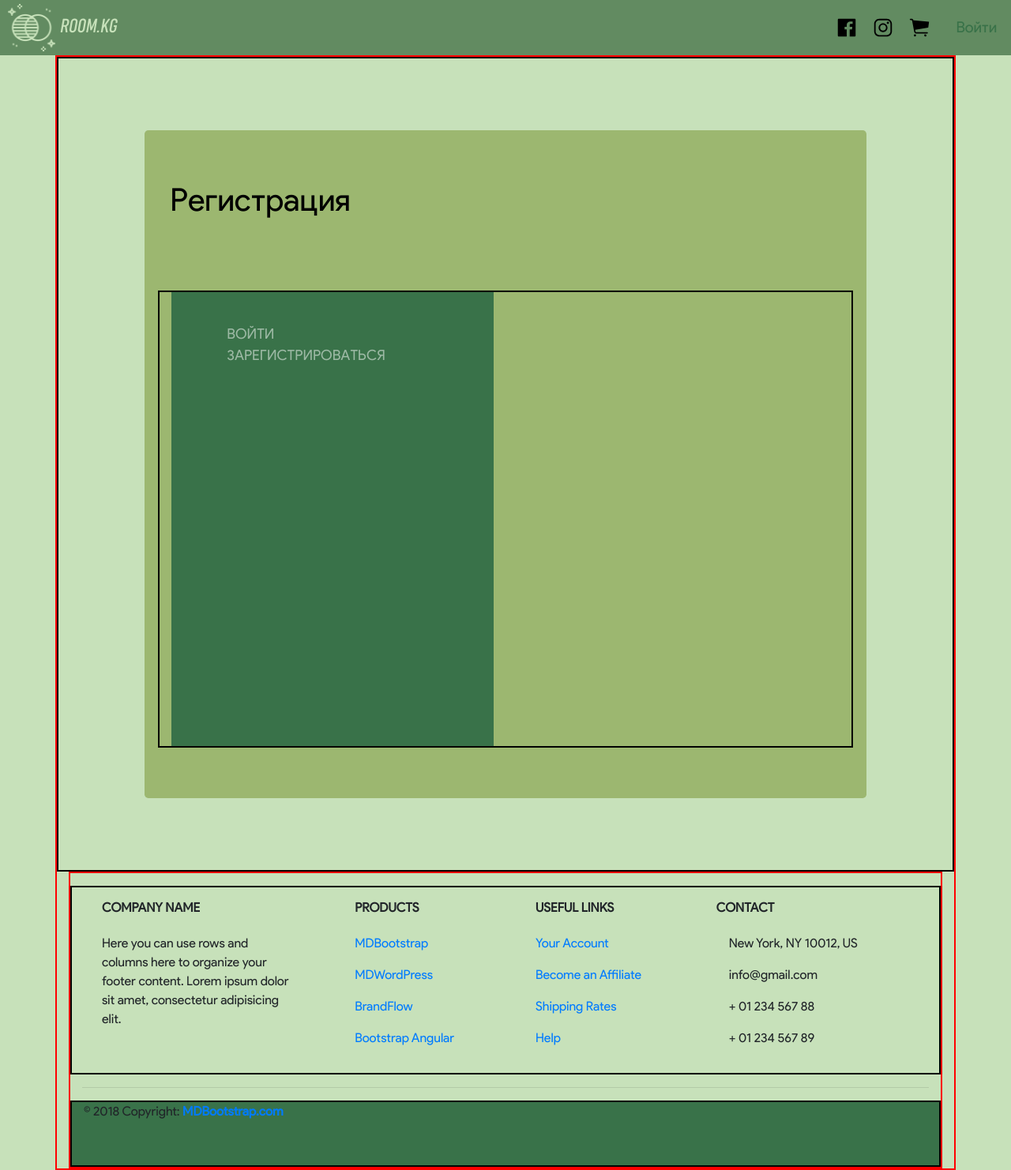
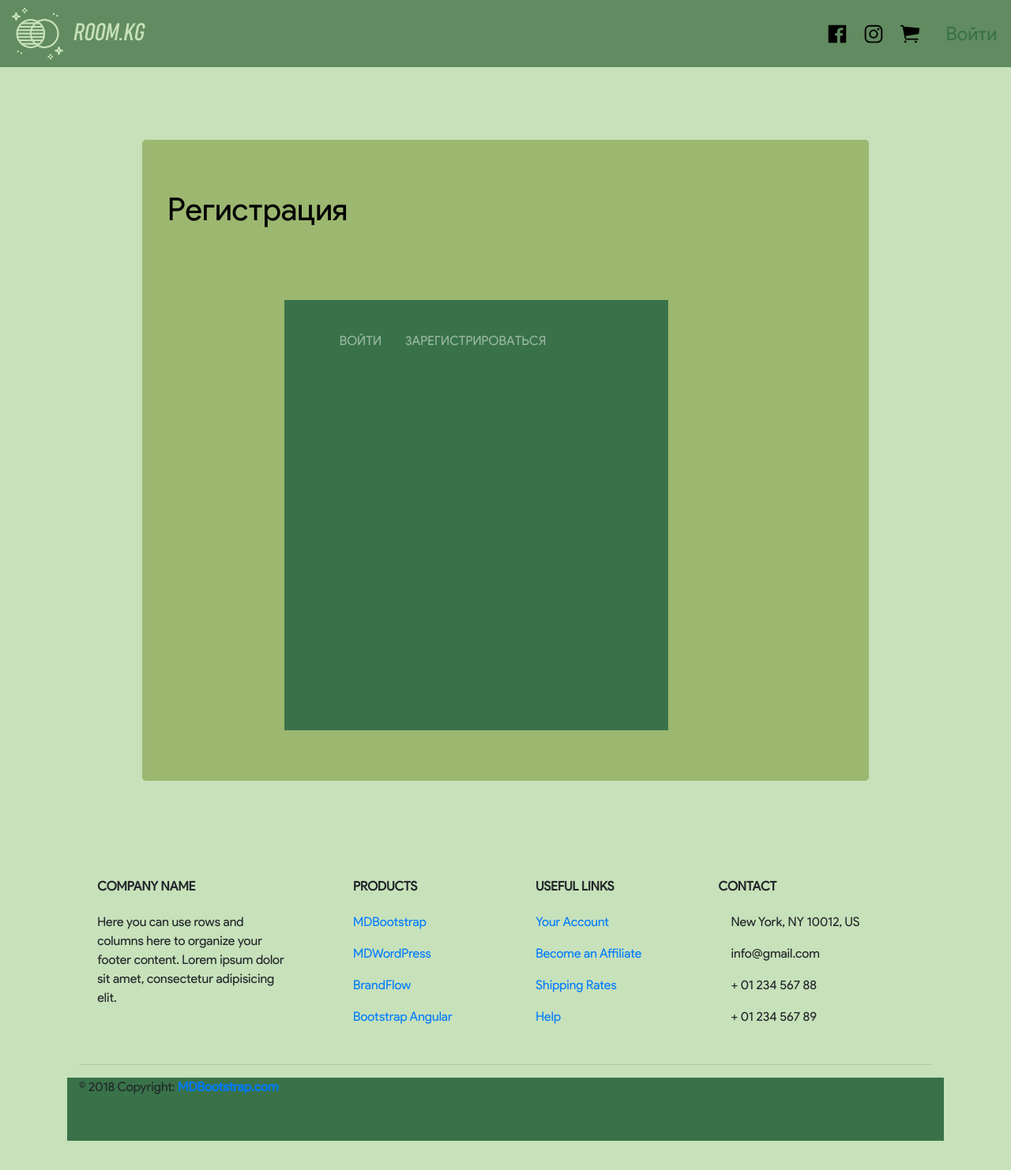
Before and after one commit to skainrusak/toothpaste, a PHP site: page /auth.html in a window 1280 px wide. Shown: the whole page at 79% size. After the commit the page ends 1445 px from the top, so only its background shows below. Run offline with PHP 8.4, Linux system fonts and the light colour scheme; some libraries are stand-ins or nearby versions.

Commit message:
added offset to theright for reg-n panel

```diff
--- a/auth.css
+++ b/auth.css
@@ -1,22 +1,8 @@
-.container {
-    border: 2px solid red;
-}
-.navbar {
-    font-size: 80%;
-}
-
-.row {
-    border: 2px solid black;
-}
-
-.col-md-7 {
-    border: 2px solid green;
-}
-
 .jumbotron {
     margin-top: 10%;
     margin-bottom: 10%;
 }
+
 
 .fb-login-button {
     margin: 5%;
@@ -47,7 +33,7 @@ a:hover,a:focus{
    }
    .tab .nav-tabs li{ margin: 0 30px 0 0; }
    .tab .nav-tabs li a{
-    font-size: 18px;
+    font-size: 16px;
     color: #fff;
     border-radius: 0;
     text-transform: uppercase;
--- a/auth.html
+++ b/auth.html
@@ -23,7 +23,7 @@
 
 
       <nav class="navbar">
-        <a class="navbar-brand" href="home.html"><img src="./icons/eclipse.png" height="60px" /> ROOM.KG</a>
+        <a class="navbar-brand" href="home.html"><img src="./icons/eclipse.png" height="65px" id="logo"/> ROOM.KG</a>
             <ul class="navbar-nav mr-auto" id="nav-links"></ul>
                 <li class="nav-item"><a href=""><img src="./icons/facebook.svg" height="30px" border="0"/></a></li>
                     <li class="nav-item"><a href=""><img  src="./icons/instagram.svg" height="30px" border="0"/></a></li>
@@ -70,15 +70,15 @@
 
 
 
-         <!-- <div class="container"> -->
+
         <div class="row">
-          <div class="col-md-offset-3 col-md-6">
+          <div class="offset-md-2 col-md-7 local-registration">
 
           <div class="tab" role="tabpanel">
           <!-- Nav tabs -->
           <ul class="nav nav-tabs" role="tablist">
-          <li class="active"><a href="#Section1" aria-controls="home" data-toggle="tab">Войти</a></li>
-          <li><a href="#Section2" aria-controls="profile" data-toggle="tab">Зарегистрироваться</a></li>
+          <li class="active"><a href="#Section1"  data-toggle="tab">Войти</a></li>
+          <li><a href="#Section2" data-toggle="tab">Зарегистрироваться</a></li>
           </ul>
           <!-- Tab panes -->
           <div class="tab-content tabs">
@@ -135,7 +135,7 @@
 
          </div><!-- /.col-md-offset-3 col-md-6 -->
         <!-- </div> --><!-- /.row -->
-         <!-- </div> --><!-- /.container -->
+
 
         </div>
       </div>
--- a/home.html
+++ b/home.html
@@ -11,7 +11,7 @@
     <body>
 
         <nav class="navbar">
-            <a class="navbar-brand" href="#"><img src="./icons/eclipse.png" height="100px"/> ROOM.KG</a>
+            <a class="navbar-brand" href="home.html"><img src="./icons/eclipse.png" height="65px" id="logo"/> ROOM.KG</a>
                 <ul class="navbar-nav mr-auto" id="nav-links"></ul>
                     <li class="nav-item"><a href=""><img src="./icons/facebook.svg" height="30px" border="0"/></a></li>
                         <li class="nav-item"><a href=""><img  src="./icons/instagram.svg" height="30px" border="0"/></a></li>
--- a/index.css
+++ b/index.css
@@ -12,6 +12,10 @@ body {
     background-color:  #628B61;
     color:  #C7E1BA;
     padding: 0  10px 0 10px;
+}
+
+#logo {
+  margin: 5px;
 }
 
 
```
Also changed, not shown: _layout.ejs (added).
